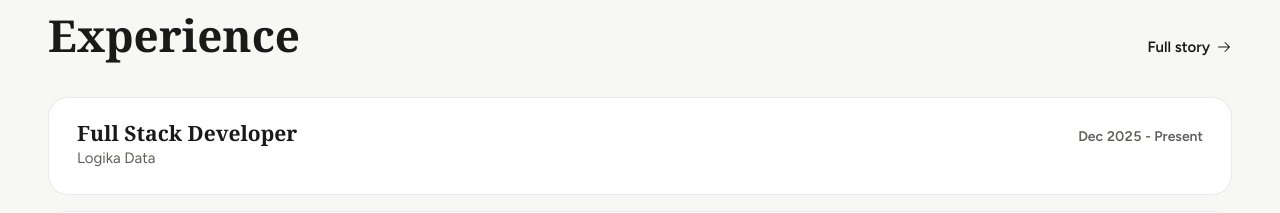
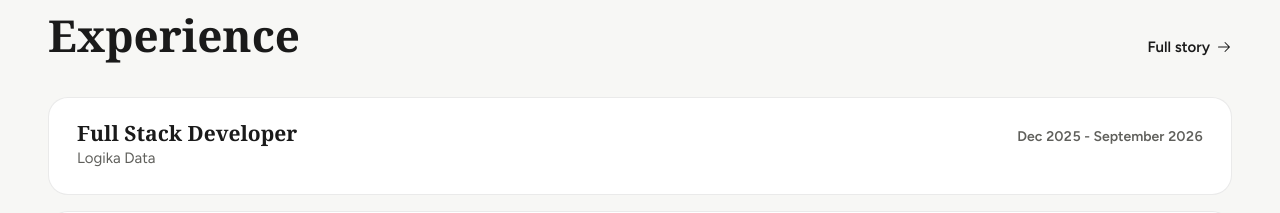
Before and after one commit to J-yriz/portofolio, a React (Vite) app: page / in a window 1280 px wide. Shown: the part 2460-2673 px from the top of the page. Built offline with nearby package versions, Linux system fonts and the light colour scheme; a web font is replaced by a local one.

Commit message:
Update employment period for Full Stack Developer role

```diff
--- a/src/data/experience.ts
+++ b/src/data/experience.ts
@@ -15,7 +15,7 @@ export const experience: Experience[] = [
     role: 'Full Stack Developer',
     company: 'Logika Data',
     companyHref: 'https://logikadata.co.id/',
-    period: 'Dec 2025 - Present',
+    period: 'Dec 2025 - September 2026',
     location: 'Semarang, ID | Remote',
     body: 'Full-stack developer building PoS systems, backoffice dashboards, and business websites for SMEs with Next.js on the frontend and NestJS on the backend.',
     tags: ['Next.js', 'NestJS', 'PoS'],
```
